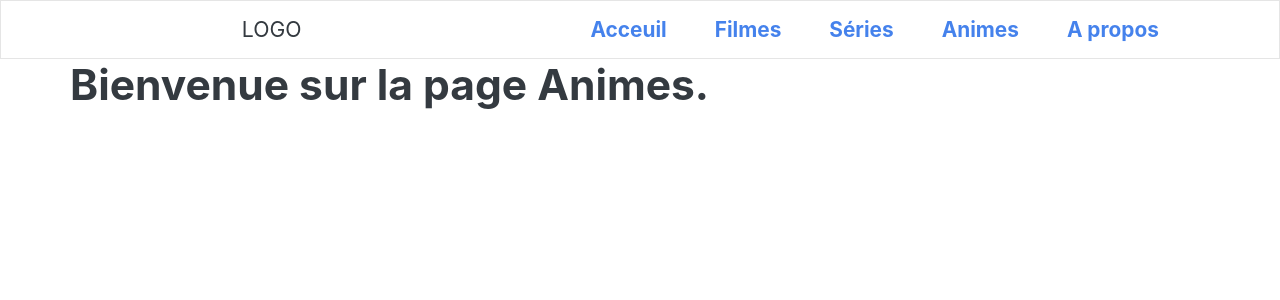
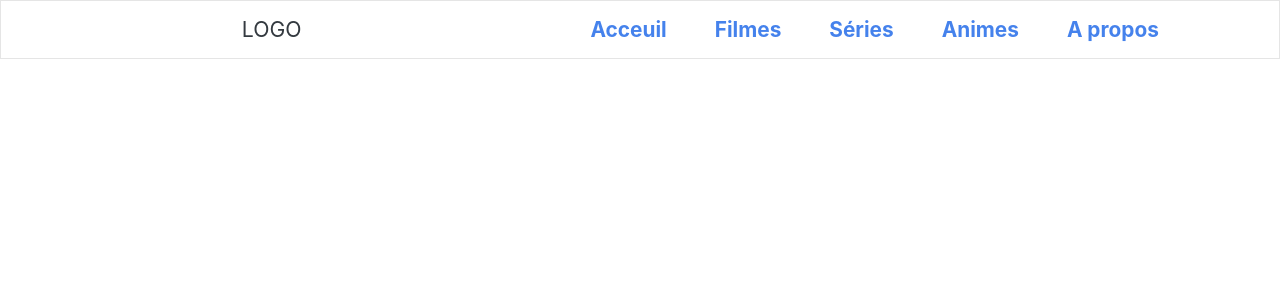
Before and after one commit to sidouxie/Droppy, a Next.js app: page /animes in a window 1280 px wide. Shown: the top 300 px of the page. Built offline with nearby package versions, Linux system fonts and the light colour scheme.

Commit message:
mettre background image ajoute du css

```diff
--- a/components/Layout.js
+++ b/components/Layout.js
@@ -1,5 +1,6 @@
 import Nav from './Nav';
 import Head from 'next/head'
+
 
 const Layout = ( props ) => {
     return (
@@ -11,12 +12,7 @@
 
             <Nav />
 
-            <div className="container">
-                <div className="row">
-                <div className="md5">{ props.children }</div>
-                </div>
-            </div>
-
+            { props.children }
 
         </>
     )
--- /dev/null
+++ b/pages/_app.js
@@ -0,0 +1,6 @@
+import '../styles/sheet.css'
+
+// This default export is required in a new `pages/_app.js` file.
+export default function MyApp({ Component, pageProps }) {
+  return <Component {...pageProps} />
+}
--- /dev/null
+++ b/styles/sheet.css
@@ -0,0 +1,31 @@
+h1 {
+    color: #dd9797;
+}
+body{
+    background-color: #fafafa;
+    overflow-x: hidden;
+}
+
+#bgImage{
+    background-image: url(../images/dark-s3.jpg);
+    background-size: cover;
+    width: 100vw;
+    z-index: -10;
+}
+
+.image-fluid{
+    display: flex;
+    position: relative;
+    width: 100vw;
+    height: 80vh;
+}
+
+.navbar.bg-light {
+    background-color: #2125297a !important;
+    width: -webkit-fill-available;
+    position: fixed;
+}
+
+.sectionText{
+    position: relative;
+}
```
Also changed, not shown: pages/index.js (+15 -2 lines), images/dark-s3.jpg (added).
